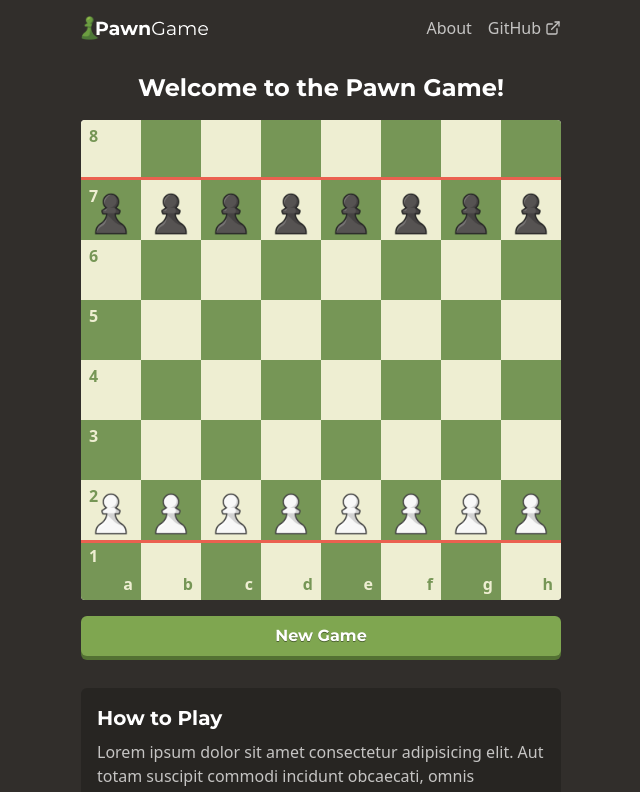
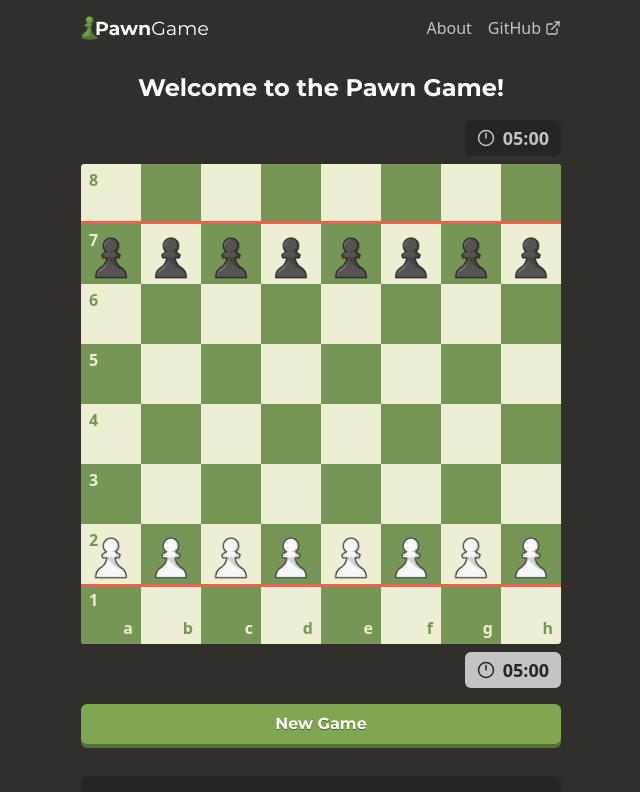
Before and after one commit to pt232/pawn-game, a Next.js app: page / in a window 1280 px wide. Shown: the top 792 px of the page, without its empty margins (319-959 px from the left). Built offline with nearby package versions, Linux system fonts and the light colour scheme.

Commit message:
feat(clock): add clock component to the board

```diff
--- a/components/board.tsx
+++ b/components/board.tsx
@@ -1,8 +1,14 @@
+import Clock from "./clock";
 import Tile from "./tile";
 
 export default function Board() {
   return (
-    <div className="grid grid-cols-8 overflow-hidden rounded-[4px] bg-red-50">
+    <>
+      <div className="flex justify-end">
+        <Clock color="black" />
+      </div>
+
+      <div className="my-2 grid grid-cols-8 overflow-hidden rounded-[4px] bg-red-50">
         <Tile color="white" number="8" finishPosition="top" />
         <Tile color="black" finishPosition="top" />
         <Tile color="white" finishPosition="top" />
@@ -75,5 +81,10 @@ export default function Board() {
         <Tile color="black" letter="g" finishPosition="bottom" />
         <Tile color="white" letter="h" finishPosition="bottom" />
       </div>
+
+      <div className="flex justify-end">
+        <Clock color="white" />
+      </div>
+    </>
   );
 }
--- /dev/null
+++ b/components/clock.tsx
@@ -0,0 +1,20 @@
+import { Clock12 } from "lucide-react";
+
+type ClockProps = {
+  color: "white" | "black";
+};
+
+export default function Clock({ color }: ClockProps) {
+  return (
+    <div
+      className={`flex w-max items-center gap-2 rounded-md py-1 px-3 text-lg font-semibold ${
+        color === "white"
+          ? "bg-secondary-300 text-secondary-900"
+          : "bg-secondary-900 text-secondary-300"
+      }`}
+    >
+      <Clock12 size={18} />
+      05:00
+    </div>
+  );
+}
```
Lines whose indentation alone changed are shown as unchanged.
